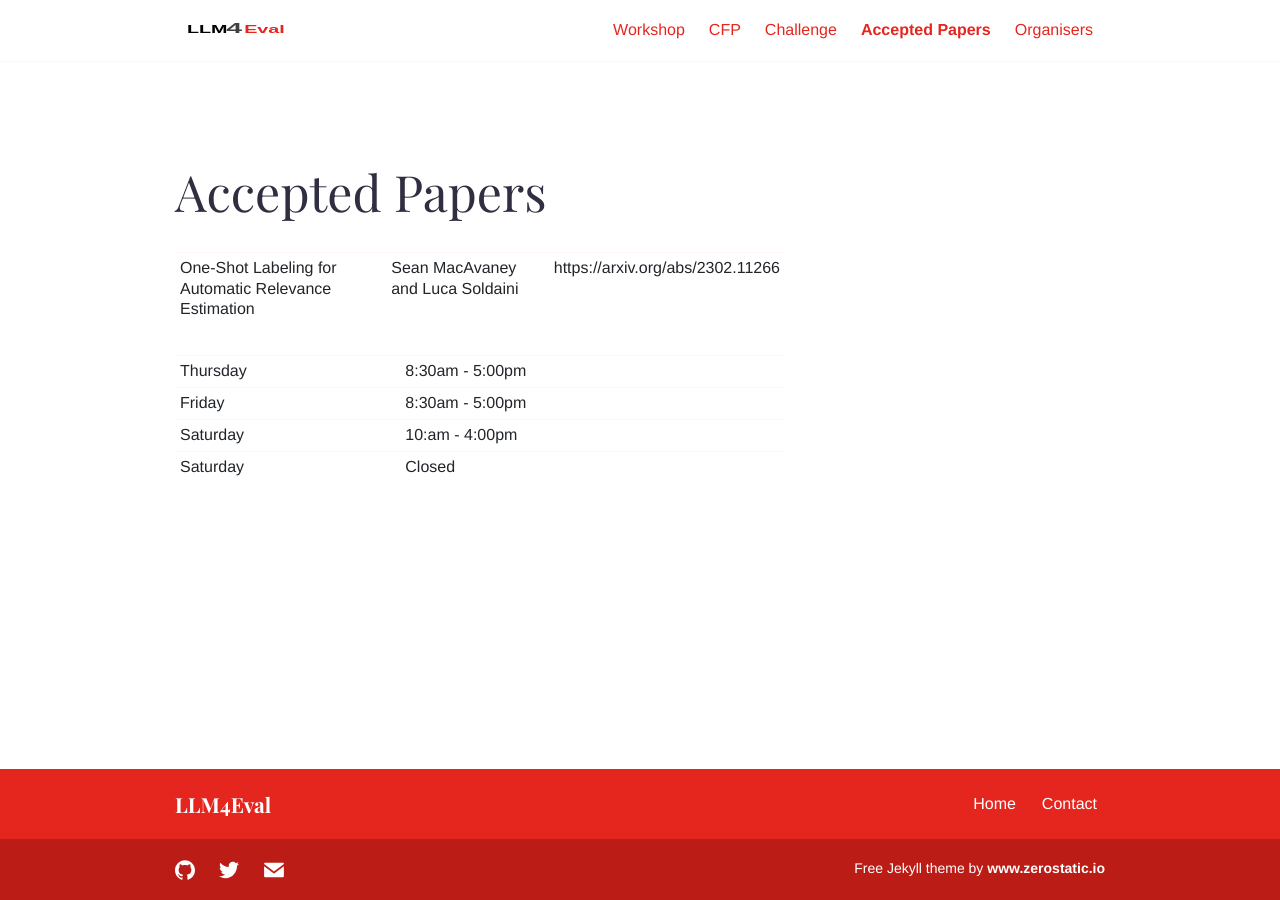
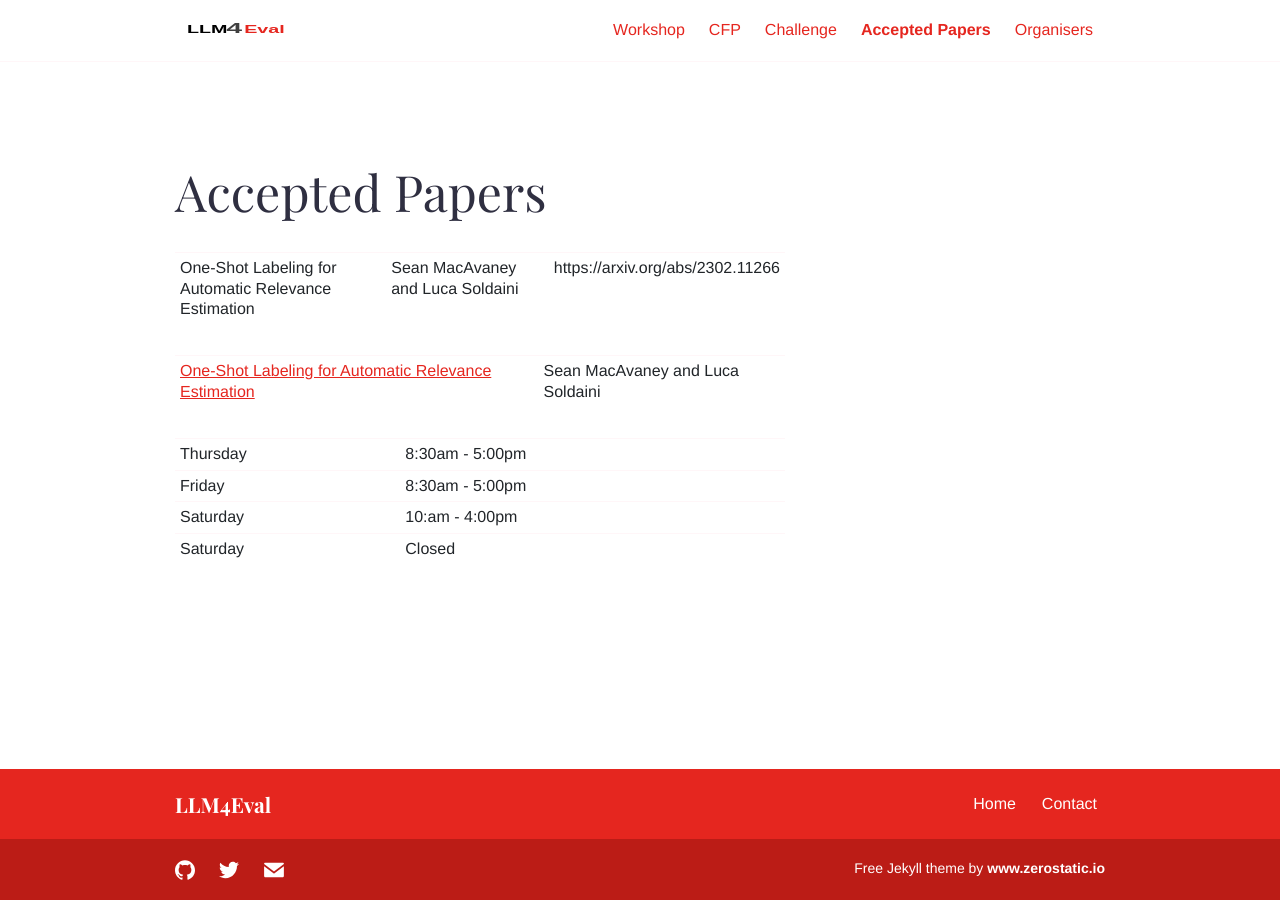
Before and after one commit to LLM4Eval/llm4eval, a Jekyll site: the page built from papers.md, in a window 1280 px wide. Built offline with Jekyll 4.4.1, drawn with Linux system fonts in a browser that asks for light colours.

Commit message:
Update papers.md

```diff
--- a/papers.md
+++ b/papers.md
@@ -7,6 +7,8 @@ bodyClass: page-about
 
 | One-Shot Labeling for Automatic Relevance Estimation | Sean MacAvaney and Luca Soldaini | https://arxiv.org/abs/2302.11266 |
 
+| [One-Shot Labeling for Automatic Relevance Estimation](https://arxiv.org/abs/2302.11266) | Sean MacAvaney and Luca Soldaini |
+
 
 
 | Thursday  | 8:30am - 5:00pm |
```
